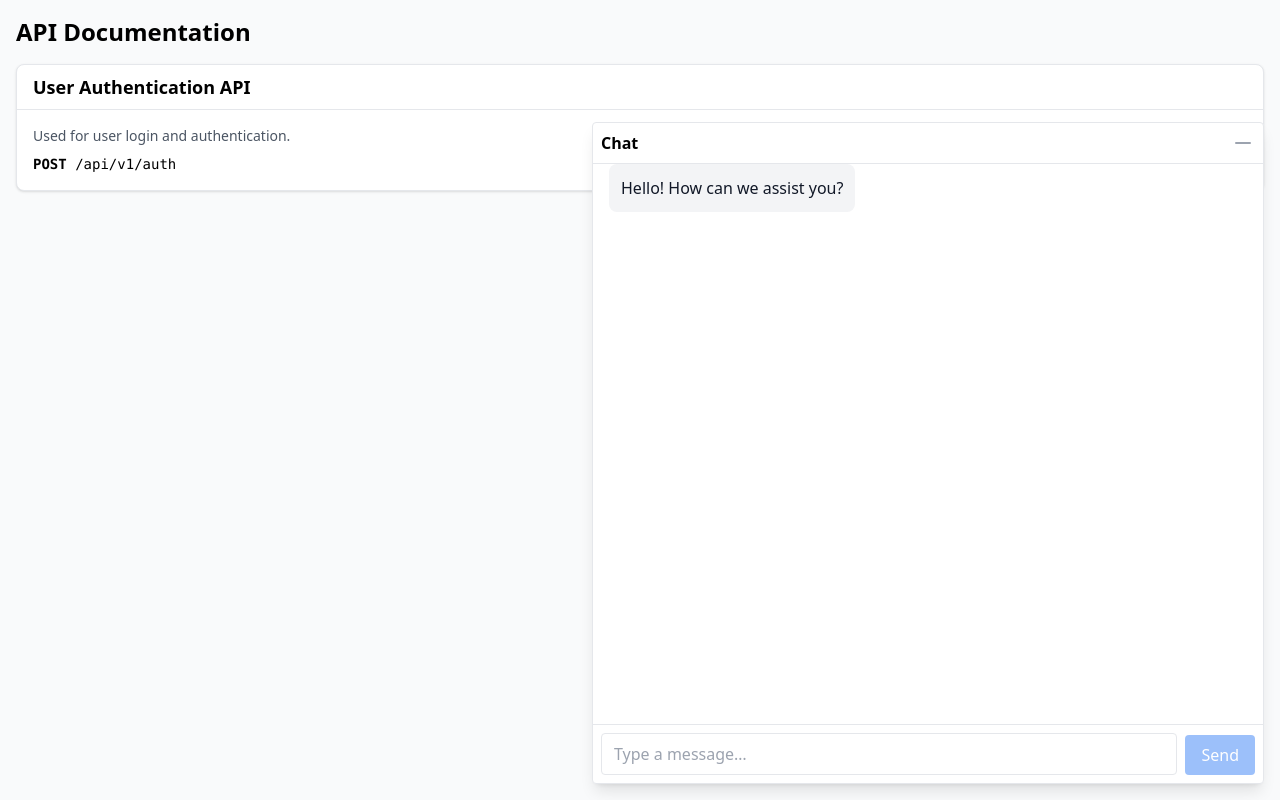
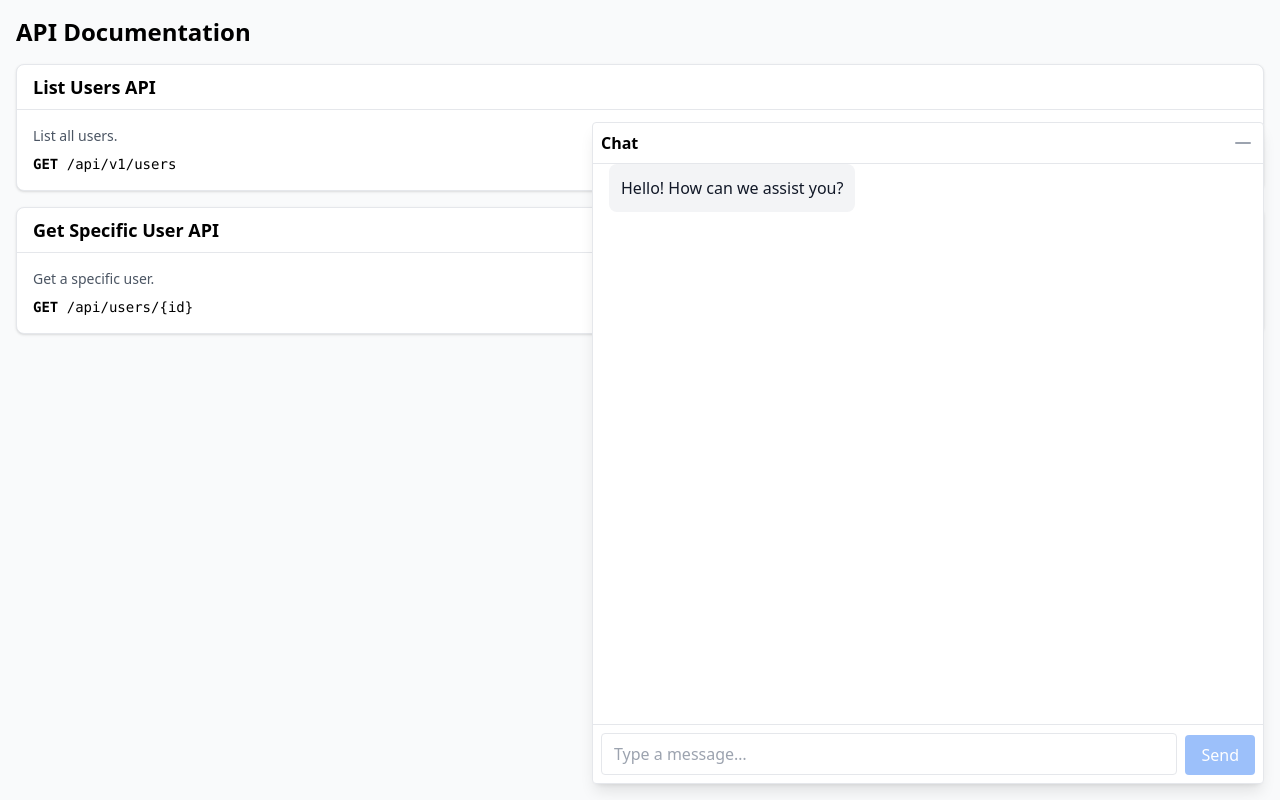
Before and after one commit to Buddy119/DemoPortal, a React (Vite) app in the folder src/front_end/: page / in a window 1280 px wide. Built offline with nearby package versions, Linux system fonts and the light colour scheme; no server answers.

Commit message:
change description

```diff
--- a/src/front_end/src/data/apis.js
+++ b/src/front_end/src/data/apis.js
@@ -1,11 +1,18 @@
 export const apiData = {
-  apis: [
-    {
-      id: 'user-auth',
-      name: 'User Authentication API',
-      description: 'Used for user login and authentication.',
-      endpoint: '/api/v1/auth',
-      method: 'POST',
-    },
-  ],
+    apis: [
+        {
+            id: 'list-users',
+            name: 'List Users API',
+            description: 'List all users.',
+            endpoint: '/api/v1/users',
+            method: 'GET',
+        },
+        {
+            id: 'get-user',
+            name: 'Get Specific User API',
+            description: 'Get a specific user.',
+            endpoint: '/api/users/{id}',
+            method: 'GET',
+        }
+    ],
 };
```
Also changed, not shown: 1 other file (tests, documents, lock files or other folders).
